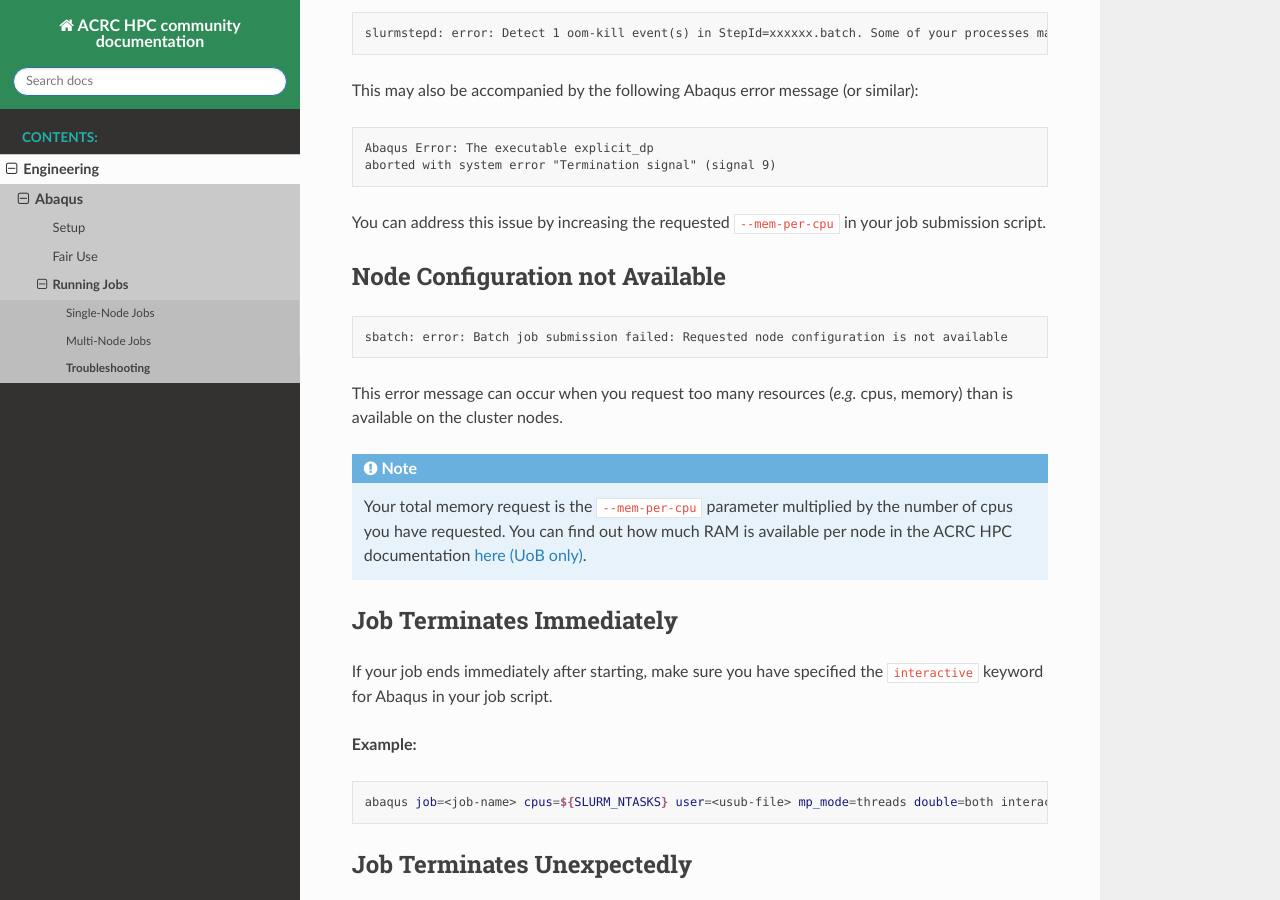
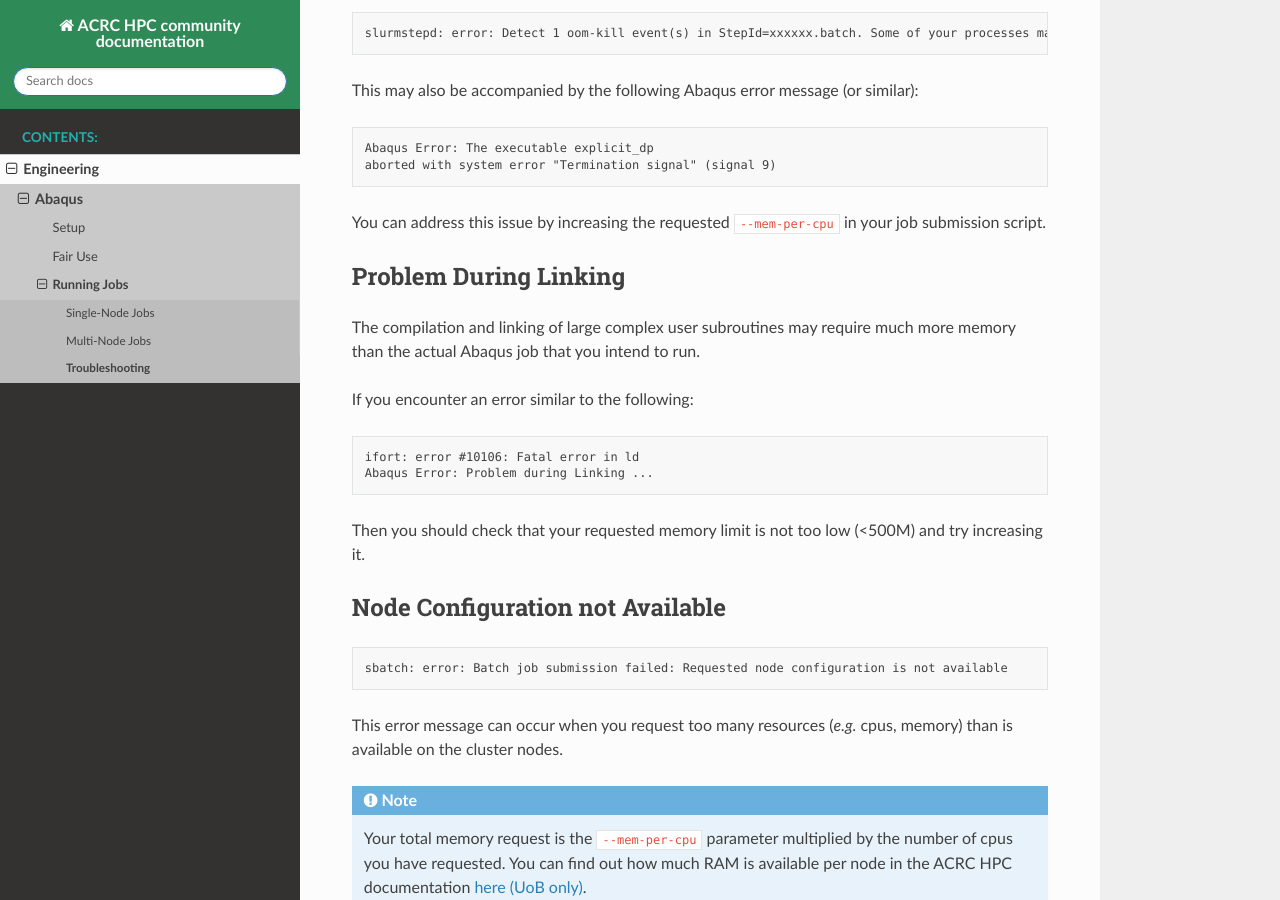
Before and after one commit to ACRC/HPC-community-docs, a Sphinx documentation site: the page built from source/engineering/abaqus/troubleshooting.md, in a window 1280 px wide and 900 px high, scrolled down 504 px. Built offline with Sphinx 7.4.7 and the Read the Docs theme 2.0.0, drawn with Linux system fonts in a browser that asks for light colours.

Commit message:
Update: abaqus troubleshooting with possible link error (#16)
Documents a linker error for user subroutines that occurs
if the user requests too little memory from the scheduler.

````diff
--- a/source/engineering/abaqus/troubleshooting.md
+++ b/source/engineering/abaqus/troubleshooting.md
@@ -36,6 +36,21 @@ aborted with system error "Termination signal" (signal 9)
 You can address this issue by increasing the requested `--mem-per-cpu` in your job submission script.
 
 
+## Problem During Linking
+
+The compilation and linking of large complex user subroutines may require much more memory
+than the actual Abaqus job that you intend to run.
+
+If you encounter an error similar to the following:
+
+```text
+ifort: error #10106: Fatal error in ld
+Abaqus Error: Problem during Linking ...
+```
+
+Then you should check that your requested memory limit is not too low (<500M) and try increasing it.
+
+
 ## Node Configuration not Available
 
 ```text
````
Also changed, not shown: source/engineering/abaqus/single-node.md (+1 -0 lines).
